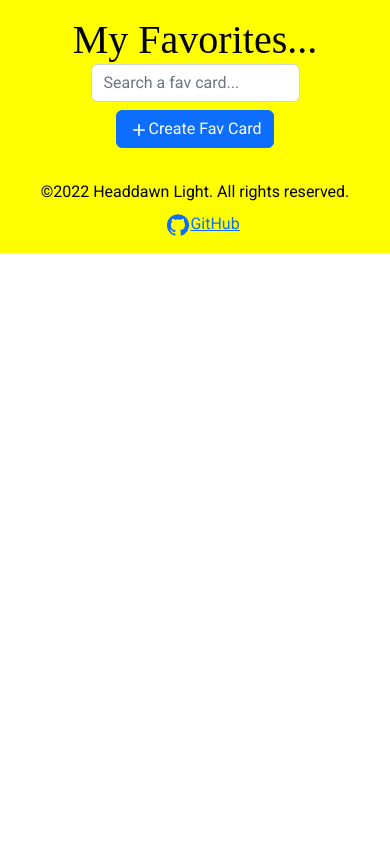
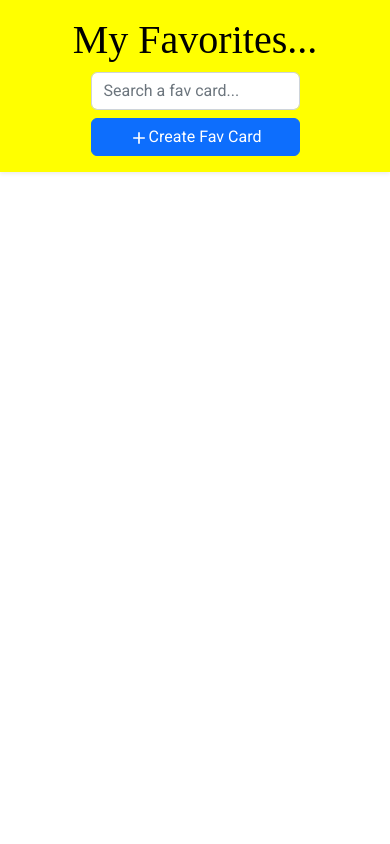
Before and after one commit to headdawnLight/my-favorites, a React (Create React App) app: page / in a window 390 px wide. Shown: the top 844 px of the page. Built offline with nearby package versions, Linux system fonts and the light colour scheme; a web font is replaced by a local one.

Commit message:
Fix logic and design of components

```diff
--- a/src/components/AppCard.js
+++ b/src/components/AppCard.js
@@ -23,7 +23,7 @@ const AppCard = ({ fav }) => {
           variant="top"
           src={fav.image}
           alt="fav_image"
-          class="border-bottom"
+          className="border-bottom"
           style={{ height: "240px" }}
         />
 
@@ -36,7 +36,7 @@ const AppCard = ({ fav }) => {
             <ListGroup.Item as="li">{fav.fav3}</ListGroup.Item>
           </ListGroup>
 
-          <div className="card-buttons float-end mt-3">
+          <div className="card-buttons text-center mt-3">
             <Button variant="warning" className="me-1" onClick={handleShow}>
               <EditIcon fontSize="small" />
               <span>Update</span>
@@ -44,7 +44,7 @@ const AppCard = ({ fav }) => {
 
             <Button
               variant="danger"
-              onClick={() => dispatch({ type: "remove_fav", id: fav.id })}
+              onClick={() => dispatch({ type: "delete_fav", id: fav.id })}
             >
               <DeleteIcon fontSize="small" />
               <span>Delete</span>
--- a/src/components/AppCardList.js
+++ b/src/components/AppCardList.js
@@ -6,8 +6,8 @@ const AppCardList = () => {
   const { sortedFavs, search } = useContext(FavsContext);
 
   return (
-    <section id="Card-list-section">
-      <div className="row mx-2 d-flex justify-content-center">
+    <section className="Card-list-section min-vh-100">
+      <div className="row m-4 d-flex justify-content-center">
         {sortedFavs
           .filter((fav) => {
             if (search === "") {
@@ -18,7 +18,7 @@ const AppCardList = () => {
           })
           .map((fav) => (
             <div
-              className="col-xl-3 col-lg-4 col-md-6 col-sm-8 my-4"
+              className="col-xl-3 col-lg-4 col-md-6 col-sm-7 my-3"
               key={fav.id}
             >
               <AppCard fav={fav} />
--- a/src/components/AppHeader.js
+++ b/src/components/AppHeader.js
@@ -19,16 +19,21 @@ const AppHeader = () => {
   }, [sortedFavs]);
 
   return (
-    <header className="App-header p-2">
+    <header className="App-header shadow-sm p-2">
       <h1>My Favorites...</h1>
+      <div className="header-inputs d-flex m-2">
+        <AppSearchBar searchQuery={onChangeHandler} />
 
-      <AppSearchBar searchQuery={onChangeHandler} />
-
-      <Button variant="primary" className="m-2" onClick={handleShow}>
-        <AddIcon fontSize="small" />
-        <span id="header-btn">Create Fav Card</span>
-      </Button>
-
+        <Button
+          variant="primary"
+          id="header-btn"
+          className="ms-2"
+          onClick={handleShow}
+        >
+          <AddIcon fontSize="small" />
+          <span>Create Fav Card</span>
+        </Button>
+      </div>
       <Modal show={show} onHide={handleClose}>
         <Modal.Header closeButton>
           <Modal.Title>Card Information</Modal.Title>
--- a/src/components/CardAddForm.js
+++ b/src/components/CardAddForm.js
@@ -22,7 +22,7 @@ const CardAddForm = () => {
   const handleSubmit = (e) => {
     e.preventDefault();
     dispatch({
-      type: "add_fav",
+      type: "create_fav",
       fav: {
         title,
         image,
@@ -90,7 +90,7 @@ const CardAddForm = () => {
       </Form.Group>
 
       <Button variant="success" type="submit" className="w-100 mt-3" block>
-        Create Card Information
+        Create Fav Card
       </Button>
     </Form>
   );
--- a/src/components/CardEditForm.js
+++ b/src/components/CardEditForm.js
@@ -78,7 +78,7 @@ const CardEditForm = ({ theFav }) => {
       </Form.Group>
 
       <Button variant="success" type="submit" className="w-100 mt-3" block>
-        Update Card Information
+        Update Fav Card
       </Button>
     </Form>
   );
--- a/src/contexts/FavsContext.js
+++ b/src/contexts/FavsContext.js
@@ -6,7 +6,7 @@ export const FavsContext = createContext();
 const FavsContextProvider = (props) => {
   const reducer = (favs, action) => {
     switch (action.type) {
-      case "add_fav":
+      case "create_fav":
         return [
           ...favs,
           {
@@ -24,7 +24,7 @@ const FavsContextProvider = (props) => {
           fav.id === action.id ? action.updatedFav : fav
         );
 
-      case "remove_fav":
+      case "delete_fav":
         return favs.filter((fav) => fav.id !== action.id);
 
       default:
--- a/src/styles/AppHeader.css
+++ b/src/styles/AppHeader.css
@@ -7,7 +7,7 @@
   flex-wrap: wrap;
   flex-direction: row;
   align-items: center;
-  justify-content: space-evenly;
+  justify-content: space-around;
 }
 
 .App-header h1 {
@@ -22,8 +22,14 @@
   .App-header h1 {
     font-size: 2rem;
   }
+}
 
+@media (max-width: 420px) {
+  .header-inputs {
+    display: flex;
+    flex-direction: column;
+  }
   #header-btn {
-    font-size: 0.8rem !important;
+    margin: 0.5rem 0 0 0 !important;
   }
 }
```
